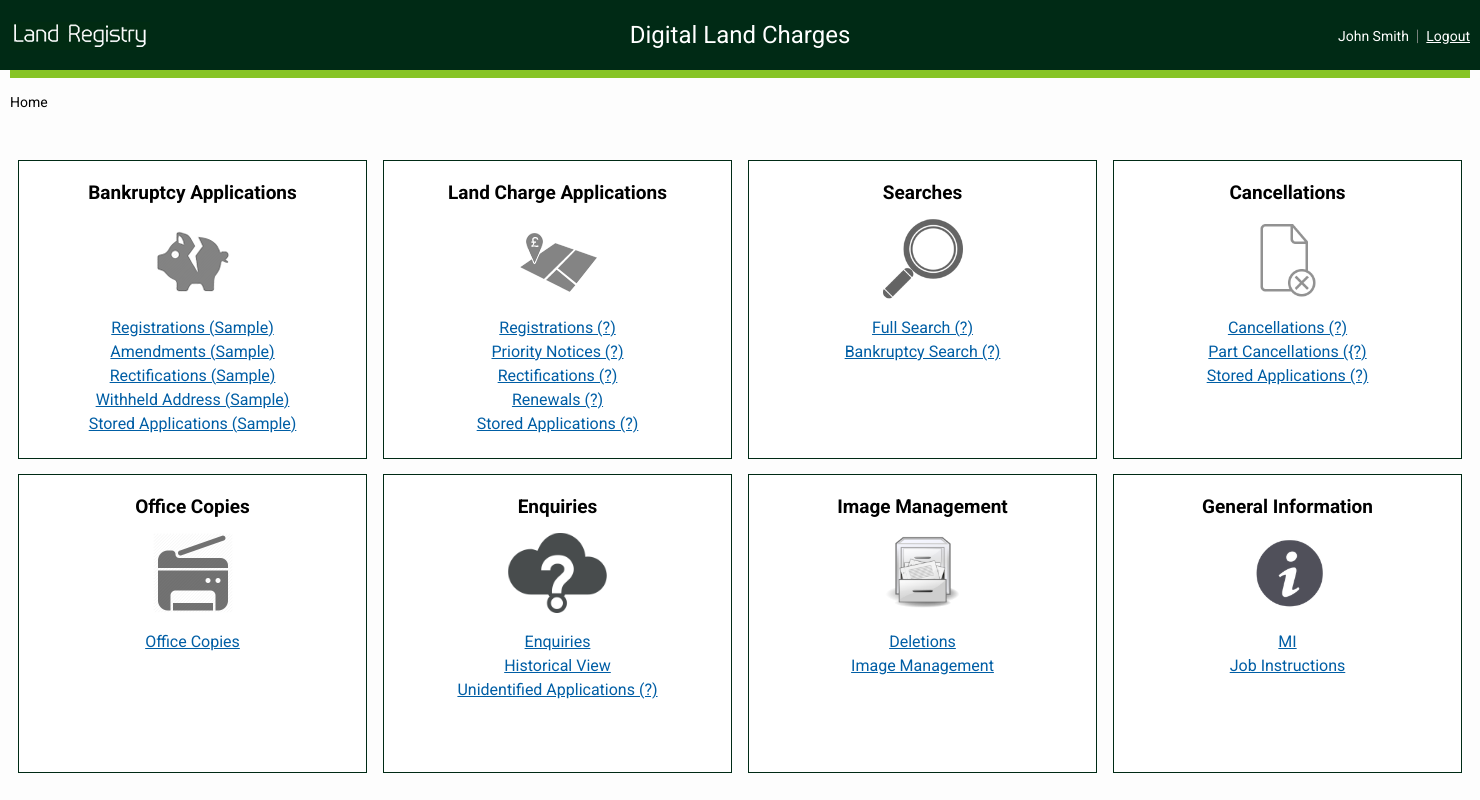
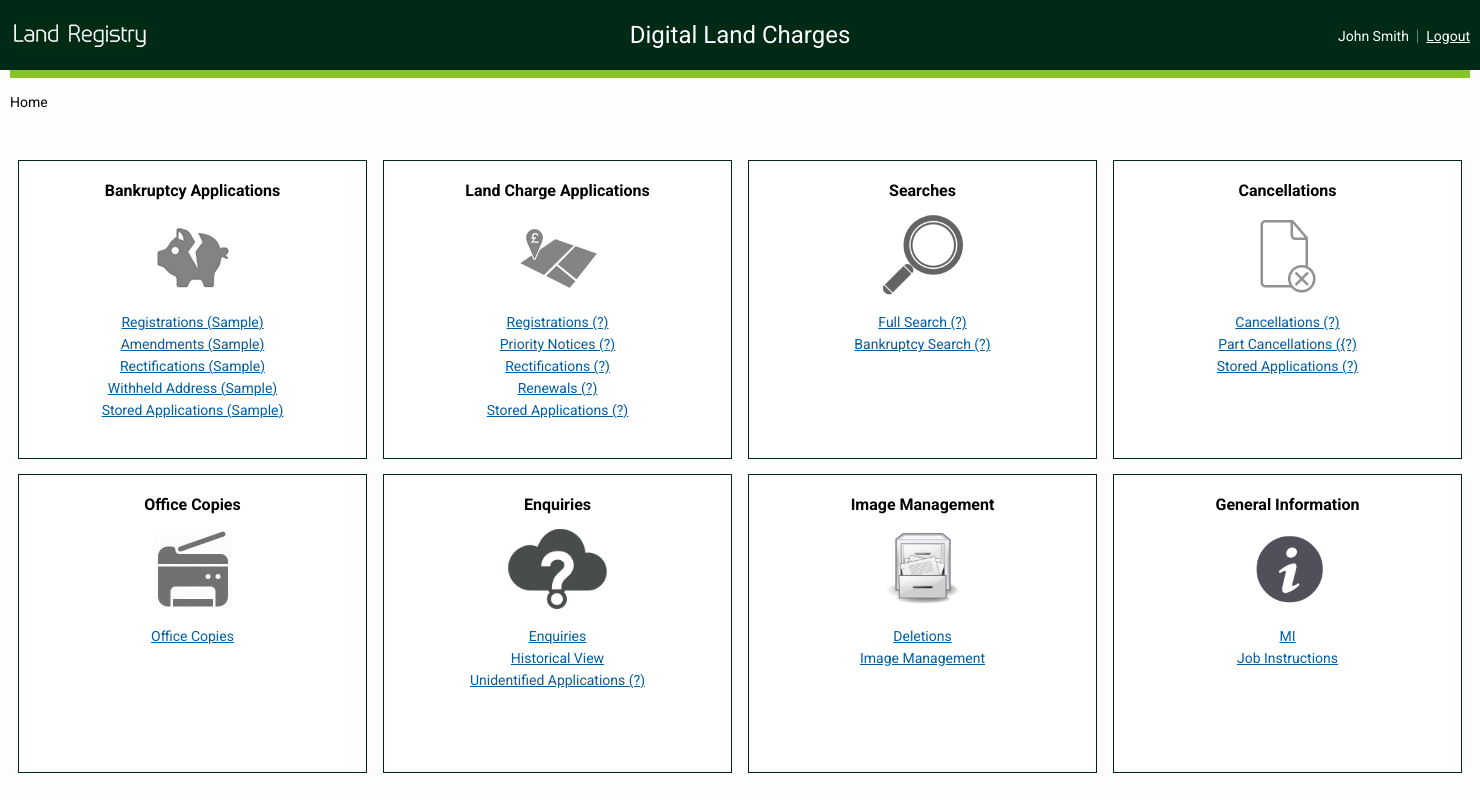
Before and after one commit to LandRegistry/lc-alpha-casework-frontend, a Flask app: template application/templates/totals.html in a window 1480 px wide. Run offline with Flask 2, Linux system fonts and the light colour scheme; the template is opened without the code that fills it: most values are stand-ins (such as "Sample title", 1, 10 or a date in 2020).

Commit message:
CSS improvements

```diff
--- a/application/static/css/landcharges.css
+++ b/application/static/css/landcharges.css
@@ -57,7 +57,7 @@ body {
 
 .subservice_box {
     position:relative;
-    width: 160px;
+    min-width: 120px;
     height: 130px;
     text-align: center;
     border: 1px solid #d2d2d2;
@@ -139,7 +139,7 @@ body {
 .appn_list li{
     display:block;
     padding-bottom:5px;
-    font-size:16px;
+    font-size:14px;
 }
 
 #work-list tbody tr:hover {
--- a/application/static/css/lr-common.css
+++ b/application/static/css/lr-common.css
@@ -69,8 +69,8 @@ body {
 
 #content {
   max-width: 1460px;
+  min-width: 1200px;
   margin: 0 auto;
-  min-width: 1460px;
 }
 
 .grid-row {
--- a/application/templates/totals.html
+++ b/application/templates/totals.html
@@ -38,7 +38,7 @@
 <div class="grid-row">
     <div class="col three">
         <div class="service_box">
-            <a class="no_link_style text_19_bold" href="/get_list?appn=bank">Bankruptcy Applications</a><br/>
+            <a class="no_link_style text_16_bold" href="/get_list?appn=bank">Bankruptcy Applications</a><br/>
             <a class="no_link_style" href="/get_list?appn=bank">
                 <img src="/static/images/pig.png" alt="Bankruptcy Applications">
             </a>
@@ -53,7 +53,7 @@
     </div>
     <div class="col three">
             <div class="service_box">
-                <a class="no_link_style text_19_bold" href="/get_list?appn=bank_regn">Land Charge Applications</a><br/>
+                <a class="no_link_style text_16_bold" href="/get_list?appn=bank_regn">Land Charge Applications</a><br/>
                 <a class="no_link_style" href="/get_list?appn=bank_regn">
                     <img src="/static/images/land.png" alt="Land Charge Applications">
                 </a>
@@ -68,7 +68,7 @@
     </div>
     <div class="col three" >
             <div class="service_box">
-                <a class="no_link_style text_19_bold" href="/get_list?appn=bank_regn">Searches</a><br/>
+                <a class="no_link_style text_16_bold" href="/get_list?appn=bank_regn">Searches</a><br/>
                 <a class="no_link_style" href="/get_list?appn=bank_regn">
                     <img src="/static/images/search.png" alt="Searches">
                 </a>
@@ -80,7 +80,7 @@
     </div>
     <div class="col three" >
             <div class="service_box">
-                <a class="no_link_style text_19_bold" href="/get_list?appn=bank_regn">Cancellations</a><br/>
+                <a class="no_link_style text_16_bold" href="/get_list?appn=bank_regn">Cancellations</a><br/>
                 <a class="no_link_style" href="/get_list?appn=bank_regn">
                     <img src="/static/images/cancel.png" alt="Cancellations">
                 </a>
@@ -95,7 +95,7 @@
         <div class="spacer_15"></div>
         <div class="col three" >
             <div class="service_box ">
-                <a class="no_link_style text_19_bold" href="/get_list?appn=bank_regn">Office Copies</a><br/>
+                <a class="no_link_style text_16_bold" href="/get_list?appn=bank_regn">Office Copies</a><br/>
                 <a class="no_link_style" href="/get_list?appn=bank_regn">
                     <img src="/static/images/copy1.png" alt="Office Copies">
                 </a>
@@ -106,7 +106,7 @@
         </div>
         <div class="col three" >
             <div class="service_box">
-                <a class="no_link_style text_19_bold" href="/get_list?appn=bank_regn">Enquiries</a><br/>
+                <a class="no_link_style text_16_bold" href="/get_list?appn=bank_regn">Enquiries</a><br/>
                 <a class="no_link_style" href="/get_list?appn=bank_regn">
                     <img src="/static/images/enquiries.png" alt="Enquiries">
                 </a>
@@ -119,7 +119,7 @@
         </div>
         <div class="col three" >
             <div class="service_box">
-                <a class="no_link_style text_19_bold" href="/get_list?appn=bank_regn">Image Management</a><br/>
+                <a class="no_link_style text_16_bold" href="/get_list?appn=bank_regn">Image Management</a><br/>
                 <a class="no_link_style" href="/get_list?appn=bank_regn">
                     <img src="/static/images/image_man.png" alt="Image Management">
                 </a>
@@ -131,7 +131,7 @@
         </div>
         <div class="col three" >
             <div class="service_box">
-                <a class="no_link_style text_19_bold" href="/get_list?appn=bank_regn">General Information</a><br/>
+                <a class="no_link_style text_16_bold" href="/get_list?appn=bank_regn">General Information</a><br/>
                 <a class="no_link_style" href="/get_list?appn=bank_regn">
                     <img src="/static/images/info.png" alt="General Information">
                 </a>
--- a/application/templates/work_list_bank.html
+++ b/application/templates/work_list_bank.html
@@ -112,7 +112,7 @@ function getTotals(){
     </div>
 
     <!-- Content -->
-    <div class="col nine">
+    <div class="col nine" style="min-width:800px;">
         <div class="spacer_10"></div>
         <h1 class="title_36">Bankruptcy</h1>
         <div class="spacer_20"></div>
```
